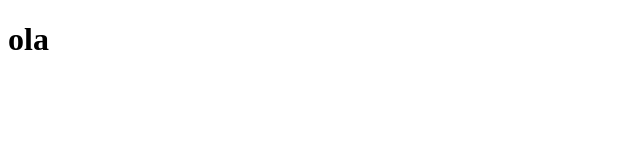
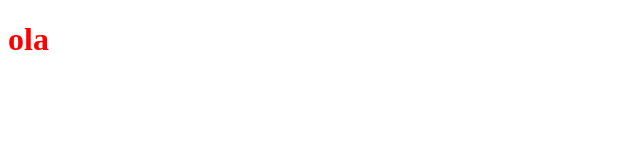
Before and after one commit to daviht7/ignews-rocket, a Next.js app: page / in a window 1280 px wide. Shown: the top 160 px of the page, without its empty margins (0-640 px from the left). Built offline with nearby package versions, Linux system fonts and the light colour scheme.

Commit message:
estilização com sass

```diff
--- a/package.json
+++ b/package.json
@@ -11,7 +11,8 @@
   "dependencies": {
     "next": "12.2.0",
     "react": "18.2.0",
-    "react-dom": "18.2.0"
+    "react-dom": "18.2.0",
+    "sass": "^1.53.0"
   },
   "devDependencies": {
     "@types/node": "^18.0.1",
--- a/src/pages/index.tsx
+++ b/src/pages/index.tsx
@@ -1,6 +1,8 @@
+import styles from "../styles/home.module.scss";
+
 export default function Home() {
   return (
-    <div>
+    <div className={styles.title}>
       <h1>ola </h1>
     </div>
   );
--- /dev/null
+++ b/src/styles/home.module.scss
@@ -0,0 +1,3 @@
+.title {
+  color: red;
+}
```
Also changed, not shown: 1 other file (tests, documents, lock files or other folders).
